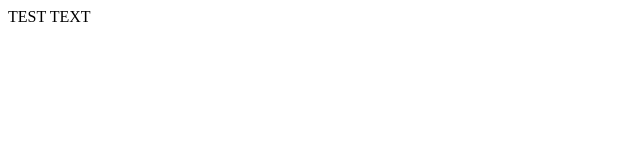
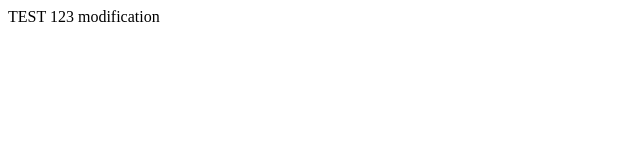
Before and after one commit to akr13/847-A1, a plain HTML site: page git_tst/index.html in a window 1280 px wide. Shown: the whole page, without its empty margins (0-640 px from the left). Drawn offline with Linux system fonts and the light colour scheme.

```diff
--- a/git_tst/index.html
+++ b/git_tst/index.html
@@ -1,6 +1,6 @@
 <!DOCTYPE html>
 <html>
   <head>
-    TEST TEXT
+    TEST 123 modification
   </head>
 </html>
```
